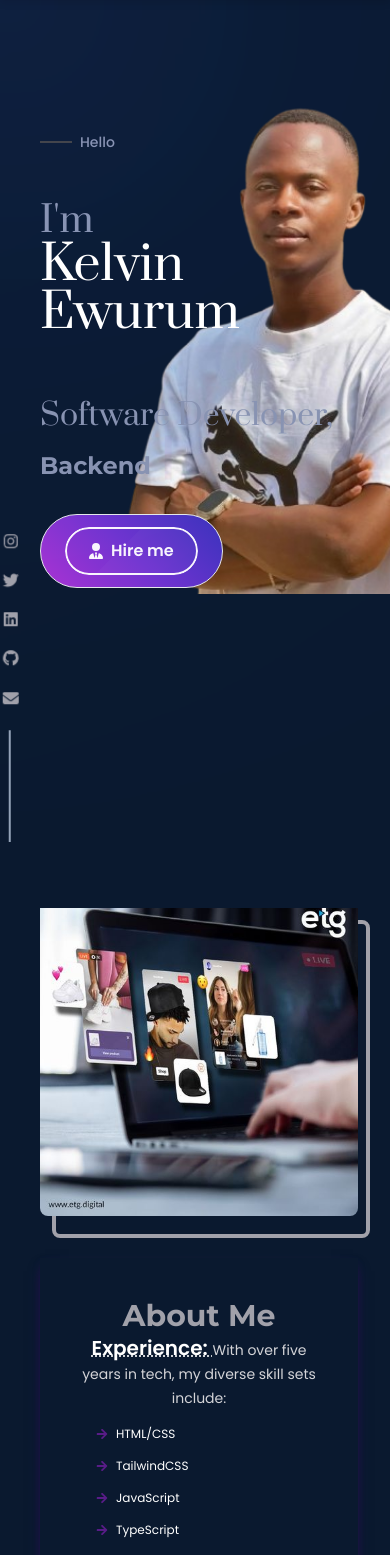
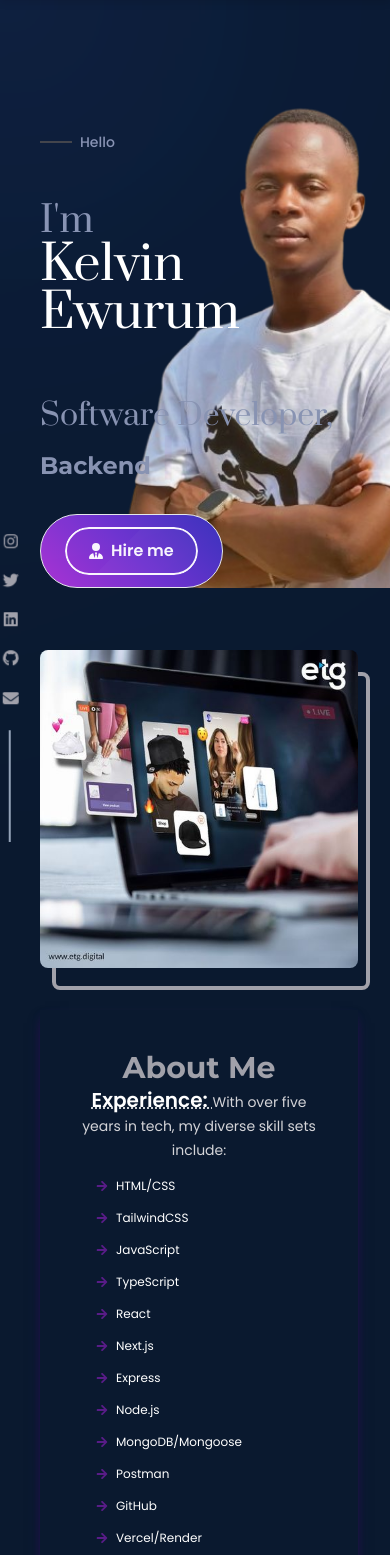
Before and after one commit to kelvinempires/portfolio-react, a React (Vite) app: page / in a window 390 px wide. Shown: the top 1555 px of the page. Built offline with nearby package versions, Linux system fonts and the light colour scheme; a web font is replaced by a local one.

Commit message:
hero style adjusted

```diff
--- a/src/components/About.jsx
+++ b/src/components/About.jsx
@@ -4,7 +4,7 @@ import MyList from "./MyList";
 
 const About = () => {
   return (
-    <section className=" overflow-hidden relative md:py-8 px-8 sm:px-16 md:px-24">
+    <section className=" overflow-hidden relative pt-8 sm:pt-0 mt-10 sm:mt-0 md:py-8 px-8 sm:px-16 md:px-24">
       <div
         id="about"
         className="flex flex-col lg:flex-row h-auto items-center md:py-20 space-y-8 lg:space-y-0 lg:space-x-8"
--- a/src/components/HeroSection.jsx
+++ b/src/components/HeroSection.jsx
@@ -31,7 +31,7 @@ const HeroSection = () => {
       {/* <SocialIcons /> */}
       <div
         id="home"
-        className="h-screen  md:mt-24 mt-16 w-screen max-w-7xl mx-auto overflow-hidden relative md:py-8 py-12 px-8 md:px-24   sm:mt-20 sm:px-8 "
+        className=" sm:h-screen  md:mt-24 mt-16 w-screen max-w-7xl mx-auto overflow-hidden relative md:py-8 pt-12 px-8 md:px-24 sm:mt-20 sm:px-8 "
       >
         <div className="relative z-10 bottom-0 mt-5 sm:mt-10">
           <div className="flex items-center gap-2">
```
